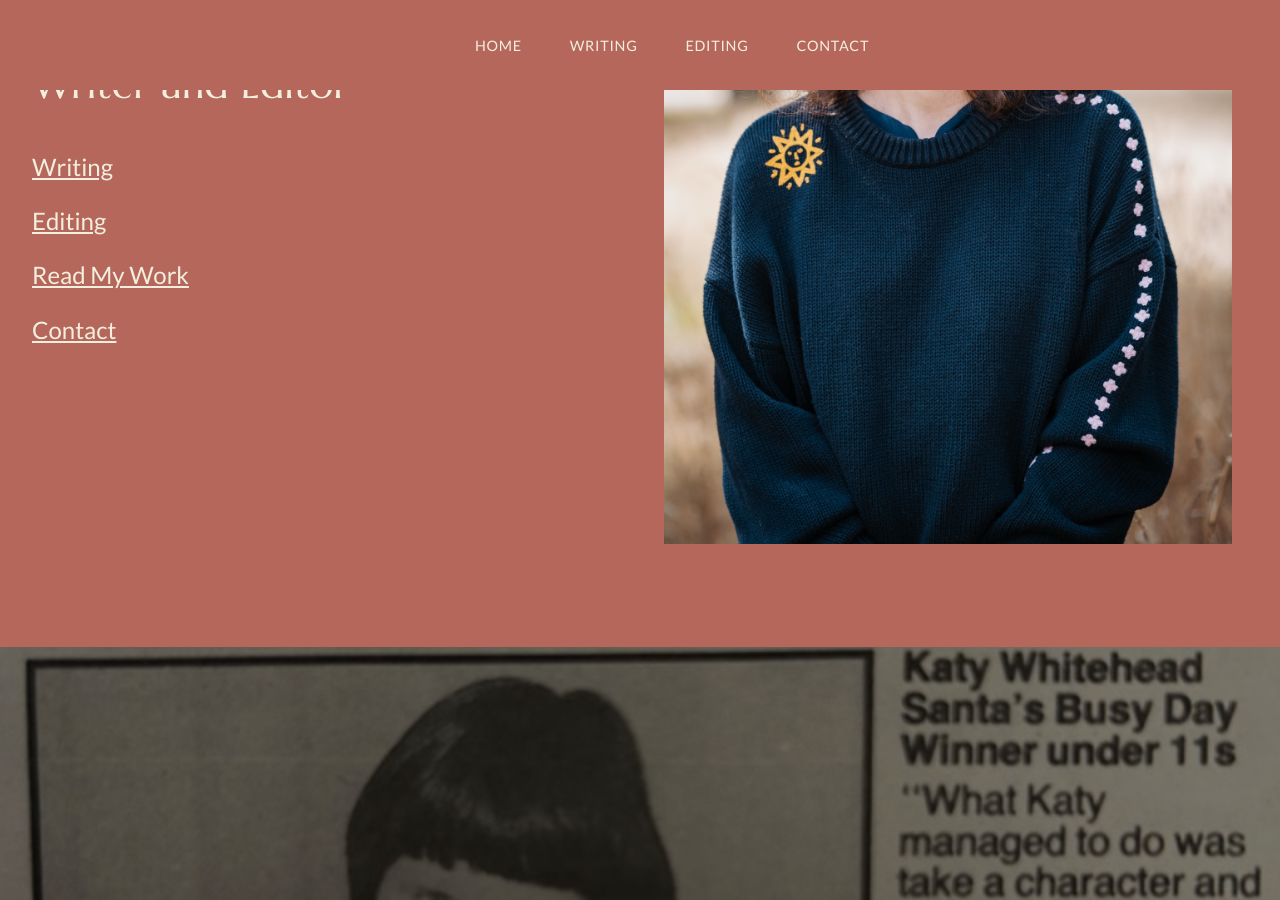
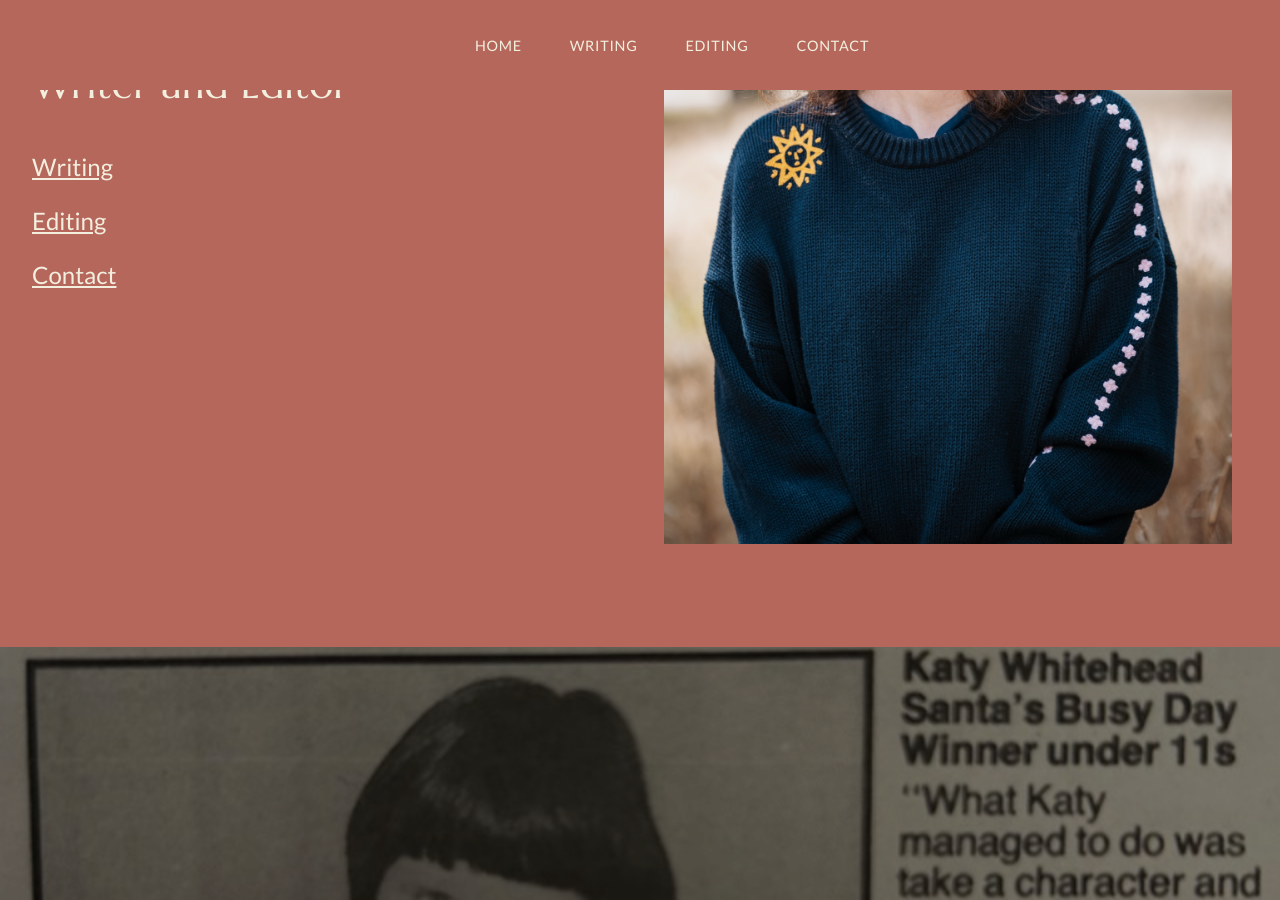
Before and after one commit to kwhiteheadsite/kwhiteheadsite.github.io, a Jekyll site: the page built from index.md, in a window 1280 px wide and 900 px high, scrolled down 404 px. Built offline with Jekyll 4.4.1, drawn with Linux system fonts in a browser that asks for light colours.

Commit message:
update Writing section

```diff
--- a/index.md
+++ b/index.md
@@ -19,7 +19,6 @@ sections:
             <h1>Writer and Editor</h1>
             <p><a href="#writing">Writing</a></p>
             <p><a href="#editing">Editing</a></p>
-            <p><a href="#read">Read My Work</a></p>
             <p><a href="#contact">Contact</a></p>
         </div>
         <div class="image-content">
```
